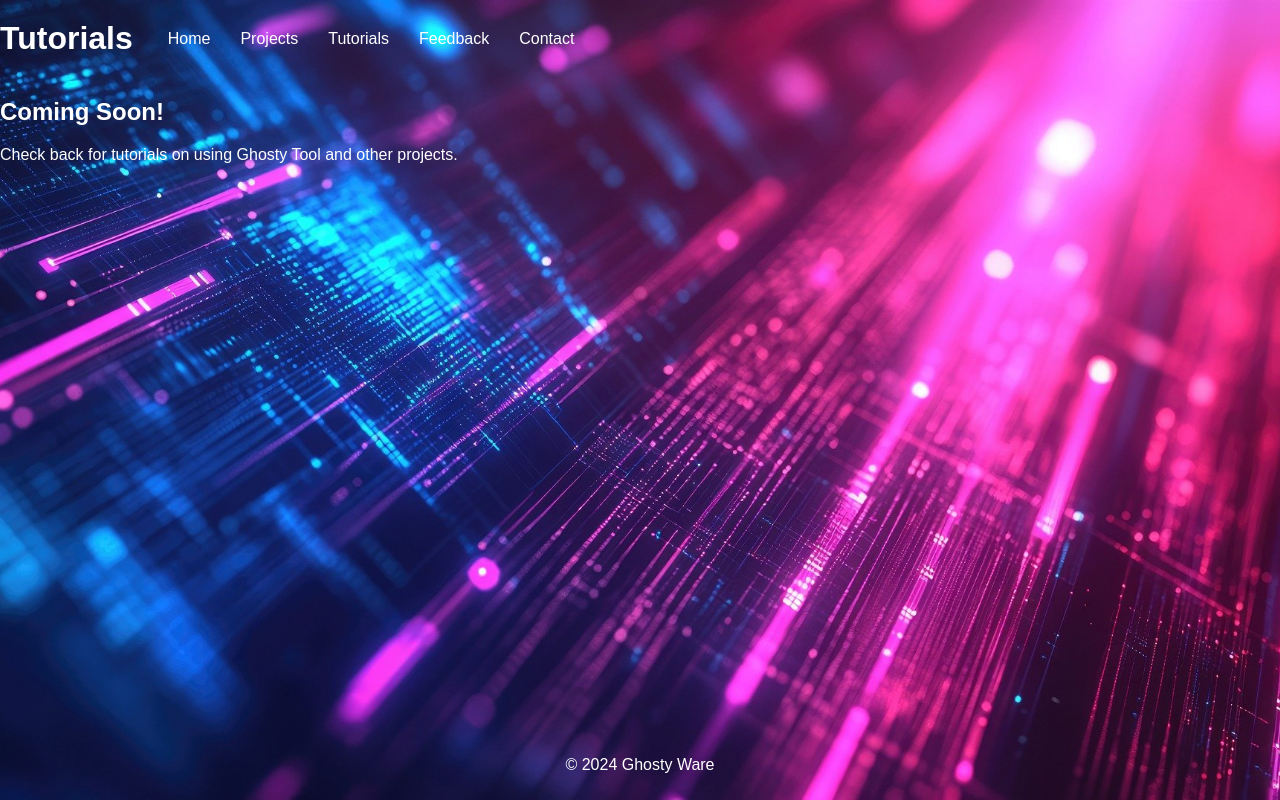
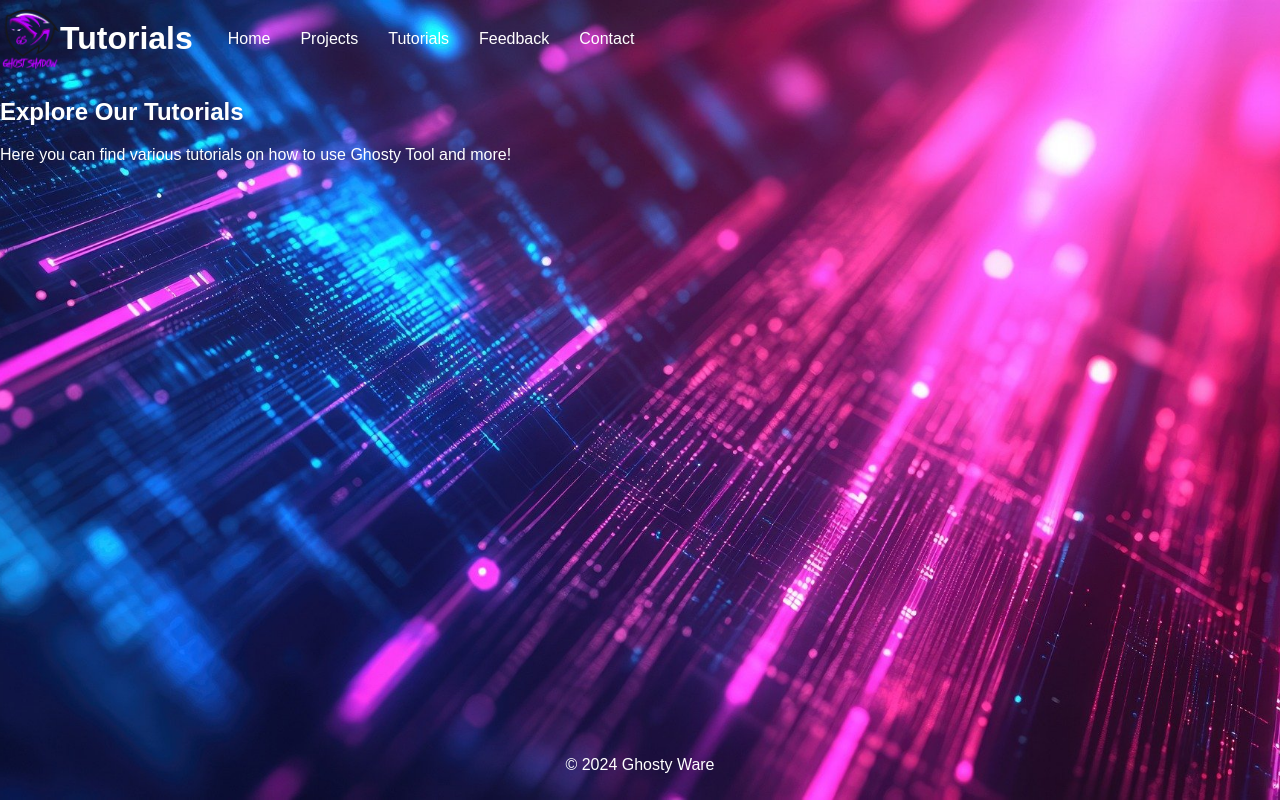
Before and after one commit to Ghostshadowplays/Ghosty-Ware-Site, a Flask app: page /tutorials in a window 1280 px wide. Run offline with Flask 3, Linux system fonts and the light colour scheme.

Commit message:
Update tutorials.html

```diff
--- a/templates/tutorials.html
+++ b/templates/tutorials.html
@@ -5,9 +5,11 @@
     <meta name="viewport" content="width=device-width, initial-scale=1.0">
     <title>Tutorials - Ghosty Ware</title>
     <link rel="stylesheet" href="/static/styles.css">
+    <link rel="stylesheet" href="https://fonts.googleapis.com/css2?family=Roboto:wght@400;700&display=swap">
 </head>
-<body>
+<body class="tutorials-page">
     <header>
+        <img src="/static/logo.png" alt="Ghosty Ware Logo" style="height: 60px;">
         <h1>Tutorials</h1>
         <nav>
             <ul>
@@ -20,8 +22,9 @@
         </nav>
     </header>
     <main>
-        <h2>Coming Soon!</h2>
-        <p>Check back for tutorials on using Ghosty Tool and other projects.</p>
+        <h2>Explore Our Tutorials</h2>
+        <p>Here you can find various tutorials on how to use Ghosty Tool and more!</p>
+        <!-- Tutorials content goes here -->
     </main>
     <footer>
         <p>&copy; 2024 Ghosty Ware</p>
```
